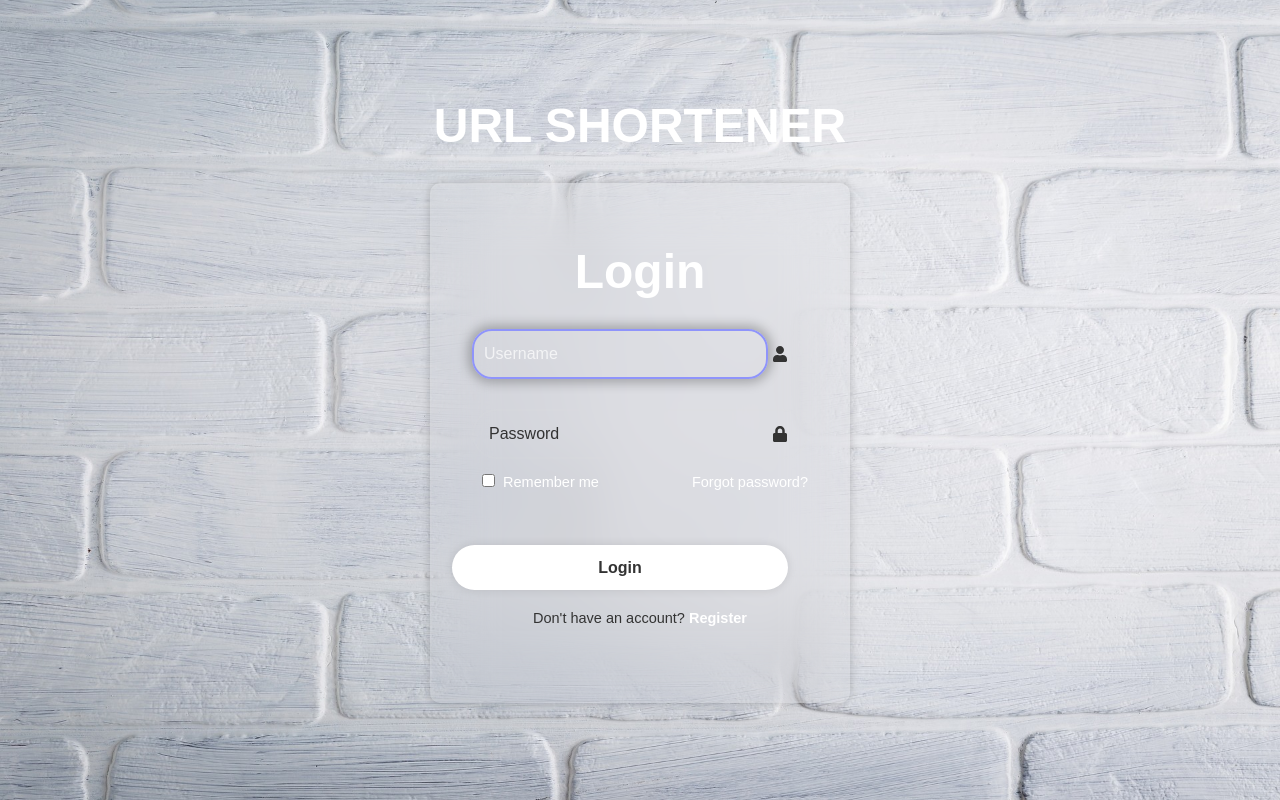
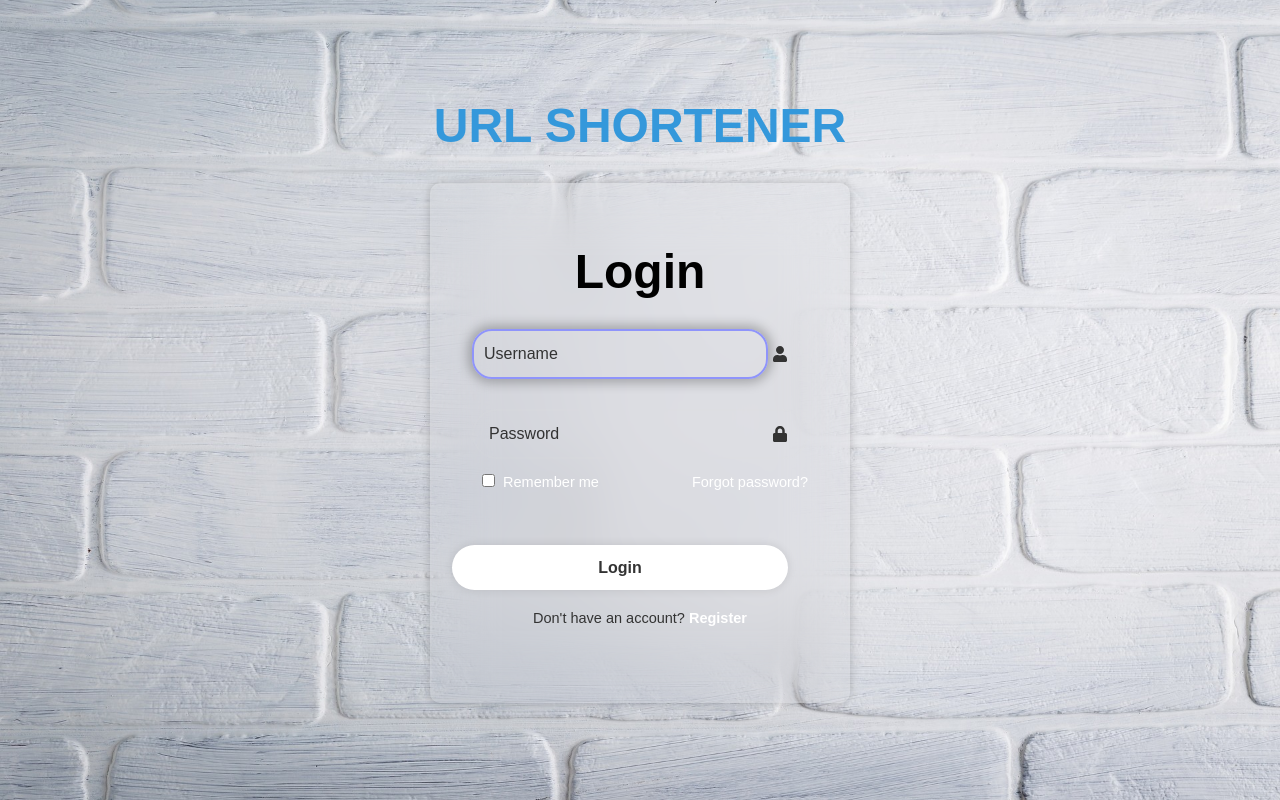
Before and after one commit to Afreentajj/newlohin1, a React (Create React App) app: page / in a window 1280 px wide. Built offline with nearby package versions, Linux system fonts and the light colour scheme.

Commit message:
color changed

```diff
--- a/src/Component/Assest/Loginregister/LoginRegister.css
+++ b/src/Component/Assest/Loginregister/LoginRegister.css
@@ -1,10 +1,19 @@
 h1 {
     font-size: 48px;
     text-align: center;
-    color: #fff;
     margin-bottom: 30px;
 }
 
+.main-heading {
+    color: #3498db; /* Blue color for the main heading */
+}
+
+.wrapper h1,
+.wrapper .form-box h1 {
+    color: #000; /* Black color for all other headings */
+}
+
+/* Rest of your CSS */
 .wrapper {
     position: relative;
     width: 420px;
@@ -63,18 +72,22 @@ h1 {
     width: calc(100% - 40px);
     height: 100%;
     background: transparent;
-    border: none;
-    outline: none;
     border: 2px solid rgba(225, 225, 225, .1);
     border-radius: 40px;
     font-size: 16px;
     color: #333;
-    padding: 20px 20px 20px 20px; /* Adjusted padding */
+    padding: 0 20px; /* Adjusted padding */
+    transition: border-color 0.3s ease; /* Smooth transition for the border color */
 }
 
 .input-box input::placeholder {
-    color: rgba(255, 255, 255, 0.7);
+    color: #333; /* Black color for placeholder text */
     opacity: 1;
+}
+
+.input-box input:focus,
+.input-box input:hover {
+    border-color: #3498db; /* Change border color on focus and hover */
 }
 
 .input-box .icon {
--- a/src/Component/Assest/Loginregister/LoginRegsiter.jsx
+++ b/src/Component/Assest/Loginregister/LoginRegsiter.jsx
@@ -28,7 +28,7 @@ const LoginRegister = ({ onForgotPasswordClick, onLoginSuccess }) => {
 
   return (
     <div>
-      <h1>URL SHORTENER</h1>
+      <h1 className="main-heading">URL SHORTENER</h1> {/* Add this class */}
       <div className={`wrapper${action}`}>
         <div className="form-box login">
           {!showForgotPassword ? (
--- a/src/Component/URLShortener.css
+++ b/src/Component/URLShortener.css
@@ -15,9 +15,9 @@ body {
 }
 
 .maincontainer {
-    width: 90%;
+  width: 95%; /* Increased width */
   height: auto;
-    min-height: 350px;
+  min-height: 450px; /* Increased min-height for vertical elongation */
   padding: 40px;
   border-radius: 30px;
   box-shadow: 0px 0px 11px 4px rgba(0, 0, 0, 0.25);
@@ -28,9 +28,8 @@ body {
   position: relative; /* Add relative positioning */
 }
 
-
 h1 {
-    color: #fff;
+  color: #3498db; /* Blue color for the title */
   text-align: center;
 }
 
```
Lines whose indentation alone changed are shown as unchanged.
